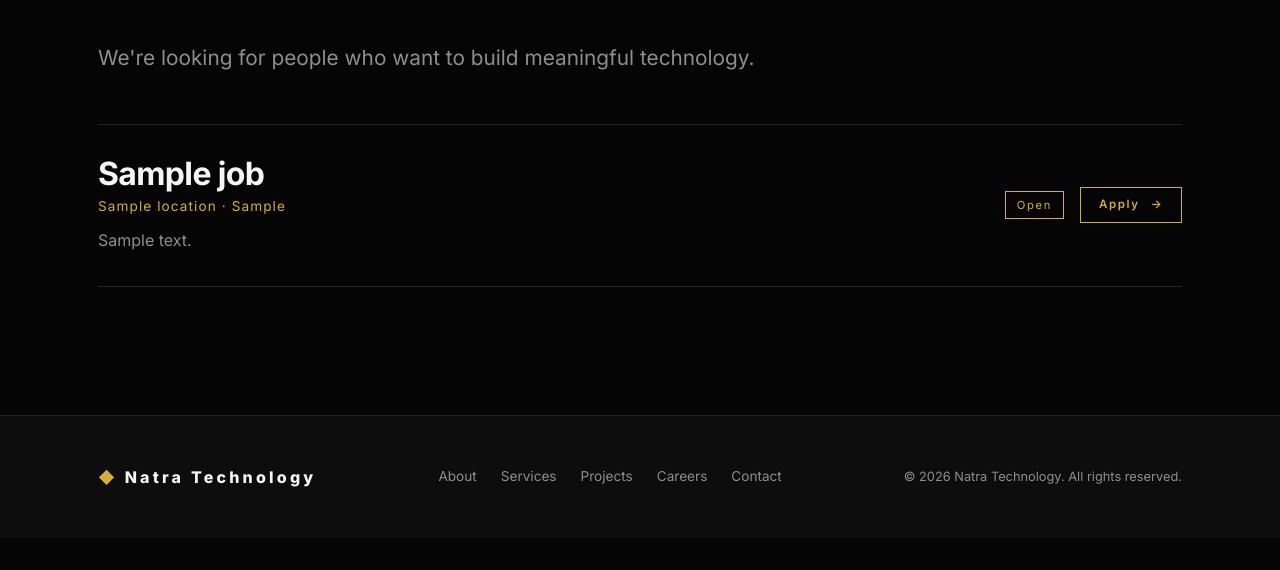
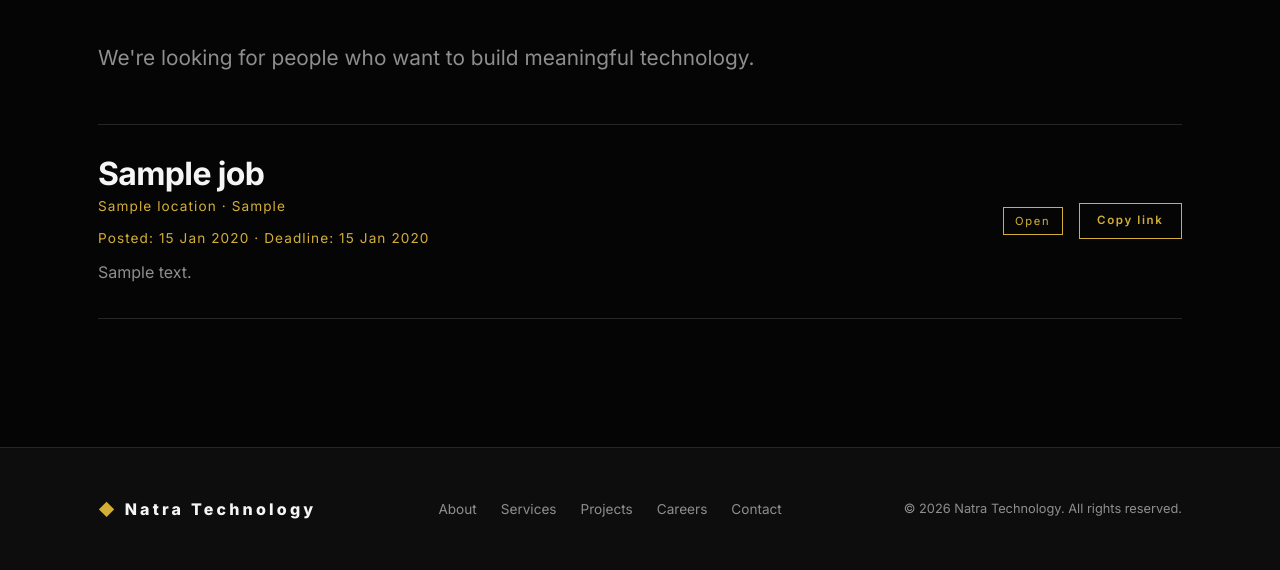
Before and after one commit to hayal05/Natra-tech, a Flask app: page /careers in a window 1280 px wide. Shown: the part 317-887 px from the top of the page. Before the commit the page ends 804 px from the top, so only its background shows below. Run offline with Flask 3, Linux system fonts and the light colour scheme; a database or web service that is not in the repository returns one stand-in record (values such as "Sample title"); some libraries are stand-ins or nearby versions.

Commit message:
Show shareable job links and posting/deadline dates

```diff
--- a/templates/careers.html
+++ b/templates/careers.html
@@ -13,11 +13,13 @@
         <div class="job-main">
           <h2><a href="/careers/{{ job.slug }}">{{ job.title }}</a></h2>
           <p class="job-meta">{{ job.location }} · {{ job.employment_type }}</p>
+          <p class="job-meta">Posted: {{ job.posted_on.strftime("%d %b %Y") }} · Deadline: {{ job.deadline.strftime("%d %b %Y") if job.deadline else "Open until filled" }}</p>
           {% if job.description %}<p class="muted">{{ job.description|truncate(140) }}</p>{% endif %}
         </div>
         <div class="job-side">
-          <span class="badge">Open</span>
-          <a class="btn btn-sm" href="/careers/{{ job.slug }}#apply">Apply <span class="arrow">→</span></a>
+          <span class="badge">{{ "Closed" if job.deadline and job.deadline < today else "Open" }}</span>
+          <button class="btn btn-sm" type="button" data-copy-link="{{ url_for('careers.detail', slug=job.slug, _external=True) }}">Copy link</button>
+          {% if not job.deadline or job.deadline >= today %}<a class="btn btn-sm" href="/careers/{{ job.slug }}#apply">Apply <span class="arrow">→</span></a>{% endif %}
         </div>
       </article>
       {% else %}
```
